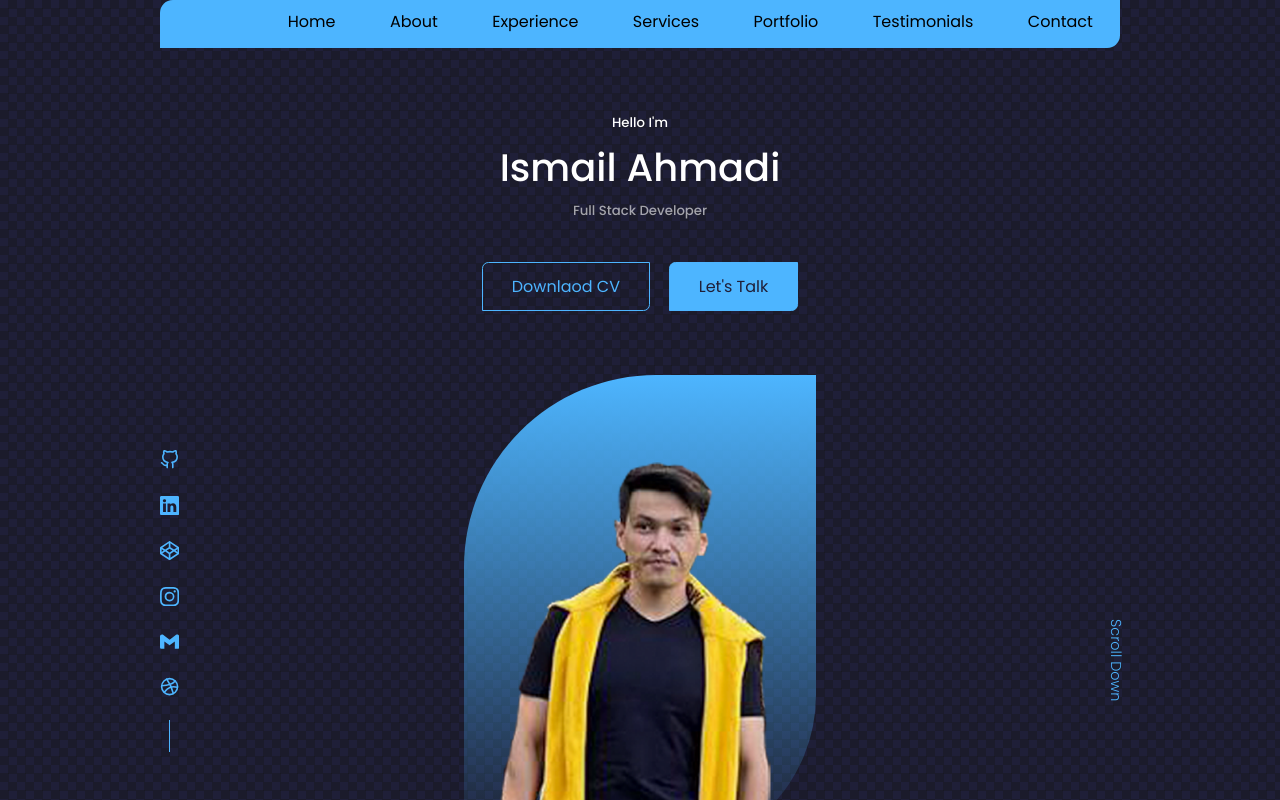
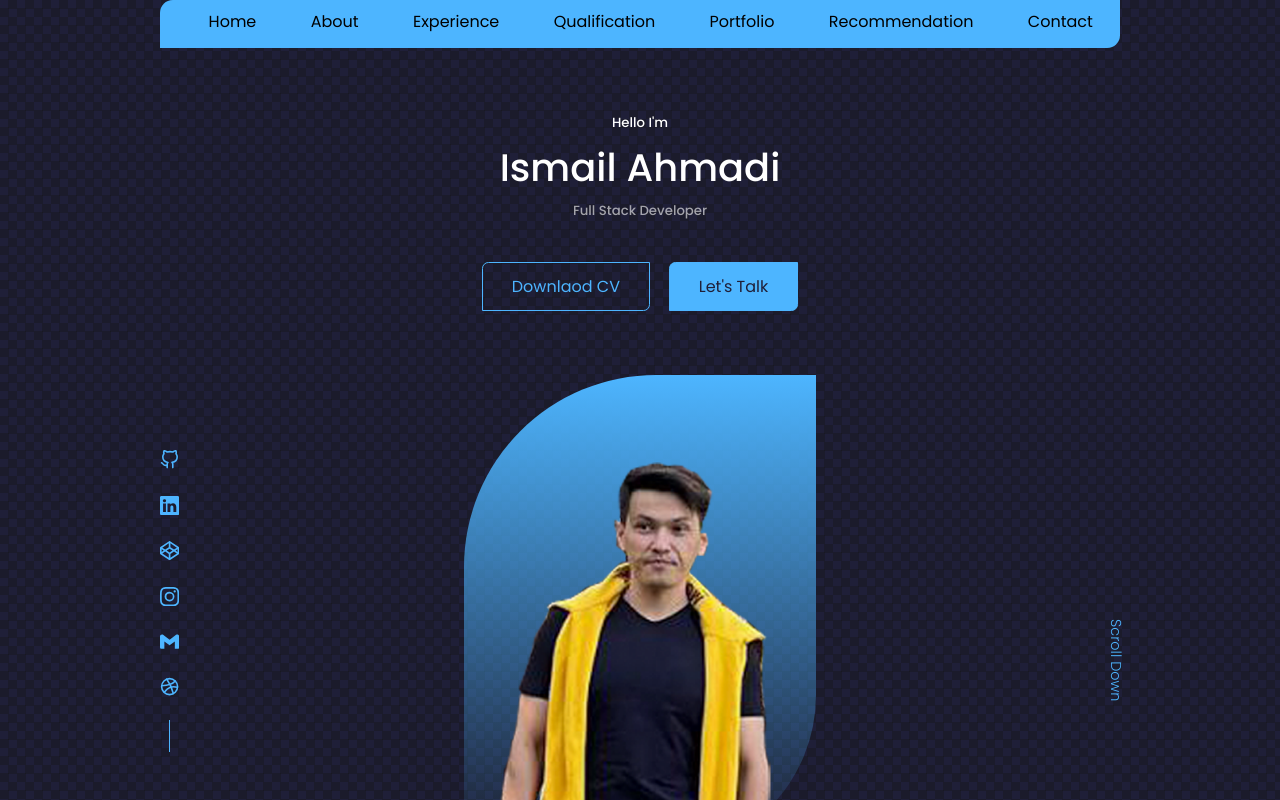
Before and after one commit to Ismail-ahmadi/portfolio, a React (Create React App) app: page / in a window 1280 px wide. Shown: the top 800 px of the page. Built offline with nearby package versions, Linux system fonts and the light colour scheme.

Commit message:
fixed the nav names

```diff
--- a/src/components/footer/Footer.jsx
+++ b/src/components/footer/Footer.jsx
@@ -15,9 +15,9 @@ function Footer() {
         <li><a href="#">Home</a></li>
         <li><a href="#about">About</a></li>
         <li><a href="#experience">Experience</a></li>
-        <li><a href="#services">Services</a></li>
+        <li><a href="#services">Qualification</a></li>
         <li><a href="#portfolio">Portfolio</a></li>
-        <li><a href="#testimonials">Testimonials</a></li>
+        <li><a href="#testimonials">Recommendations</a></li>
         <li><a href="#contact">Contact</a></li>
       </ul>
       <div className="footer__socials">
--- a/src/components/nav/Nav.jsx
+++ b/src/components/nav/Nav.jsx
@@ -36,9 +36,9 @@ function Nav() {
           <li><a href="#">Home</a></li>
           <li><a href="#about">About</a></li>
           <li><a href="#experience">Experience</a></li>
-          <li><a href="#services">Services</a></li>
+          <li><a href="#services">Qualification</a></li>
           <li><a href="#portfolio">Portfolio</a></li>
-          <li><a href="#testimonials">Testimonials</a></li>
+          <li><a href="#testimonials">Recommendation</a></li>
           <li><a href="#contact">Contact</a></li>
         </ul>
       </div>
```
